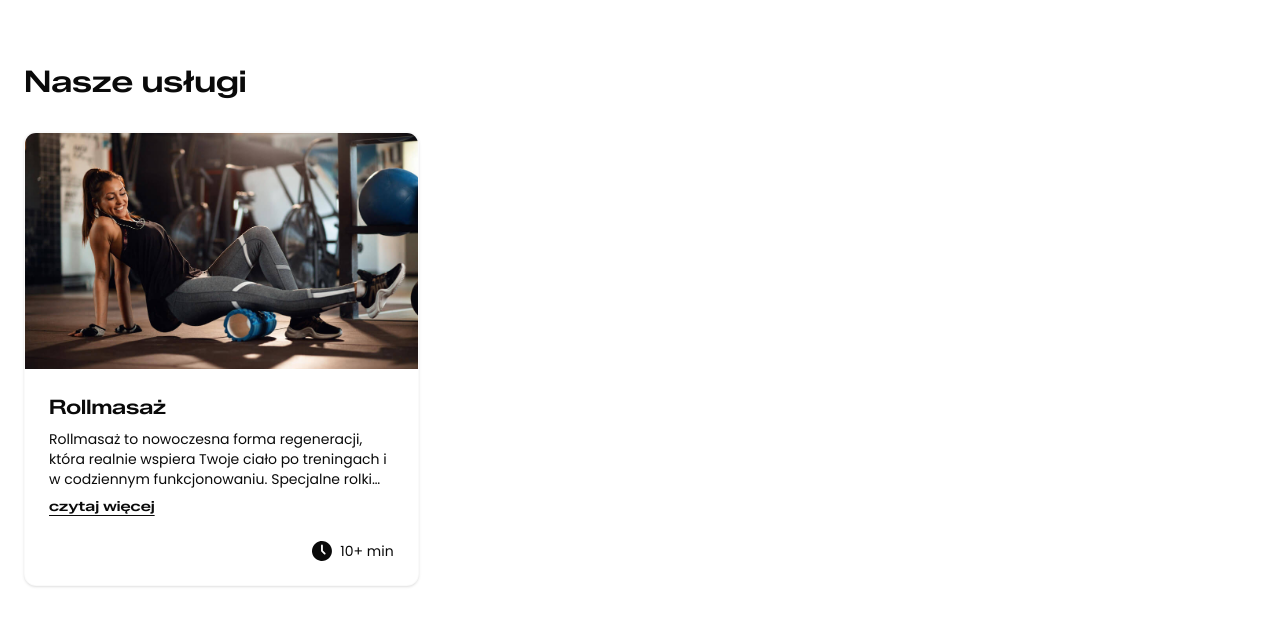
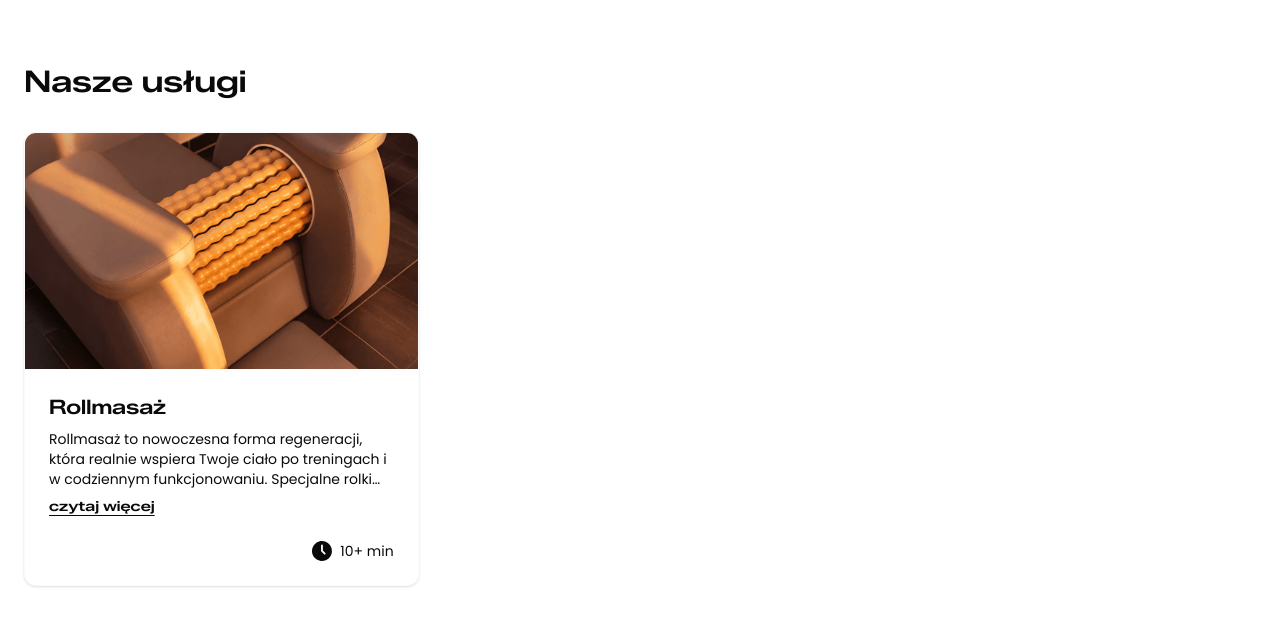
Before and after one commit to Szorcu/powerfit, a Next.js app: page /oferta in a window 1280 px wide. Shown: the part 5380-6016 px from the top of the page. Built offline with nearby package versions, Linux system fonts and the light colour scheme.

Commit message:
Updated rollmasaz image

```diff
--- a/src/app/oferta/page.tsx
+++ b/src/app/oferta/page.tsx
@@ -50,7 +50,7 @@ const OfferPage = () => {
             {SERVICES.map((item, index) => (
               <li key={index}>
                 <OfferCard
-                  className="max-w-xl border bg-white shadow-sm"
+                  className="border bg-white shadow-sm"
                   img={item.img}
                   title={item.title}
                   summary={item.summary}
--- a/src/consts/services.ts
+++ b/src/consts/services.ts
@@ -1,6 +1,6 @@
 export const SERVICES = [
   {
-    img: "classes-rozciaganie-rollowanie.jpg",
+    img: "services-rollmasaz.png",
     title: "Rollmasaż",
     summary:
       "Rollmasaż to nowoczesna forma regeneracji, która realnie wspiera Twoje ciało po treningach i w codziennym funkcjonowaniu. Specjalne rolki masujące w połączeniu z podczerwienią głęboko rozluźniają mięśnie, poprawiają krążenie i przyspieszają regenerację.",
```
Also changed, not shown: public/services-rollmasaz.png (added).
